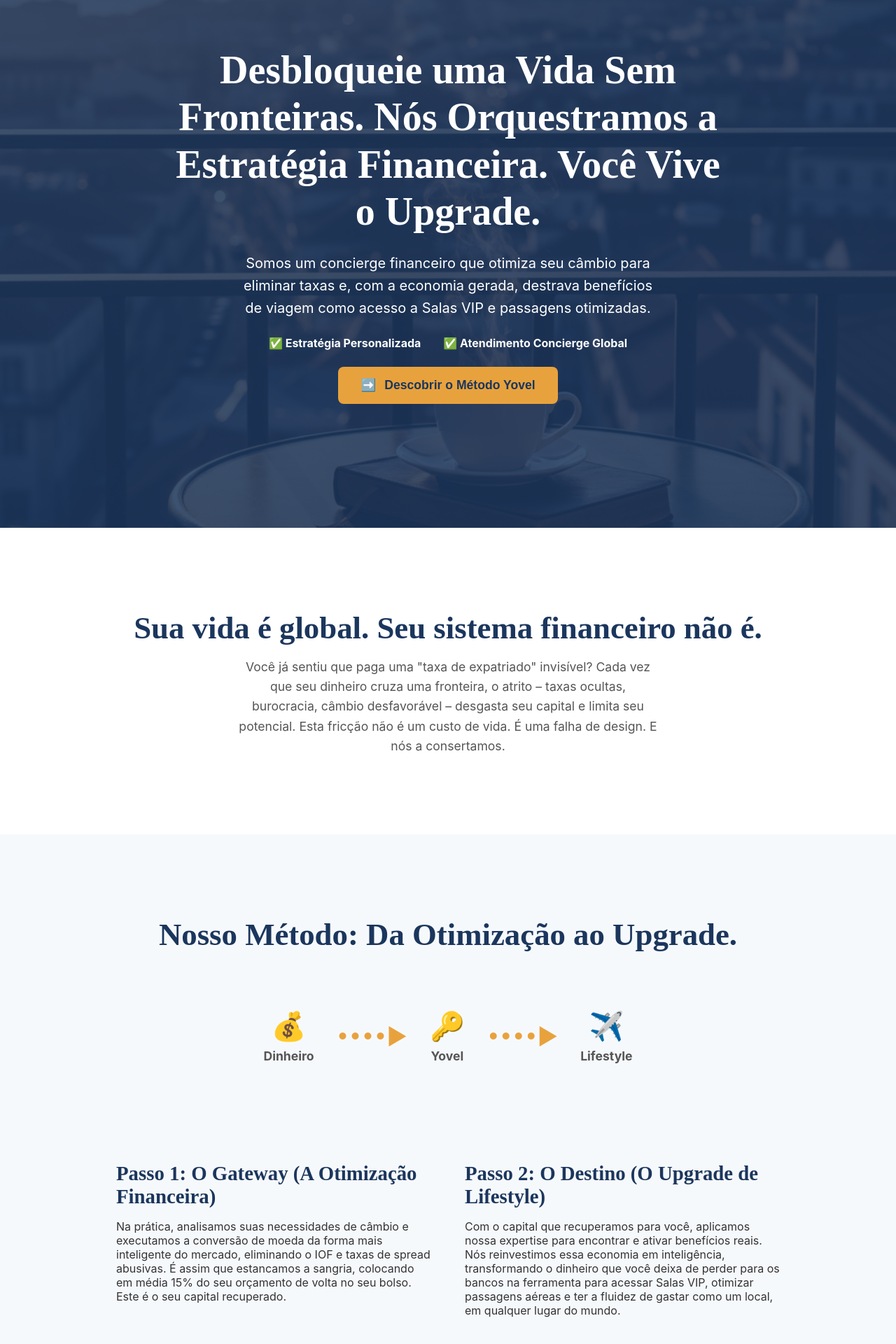
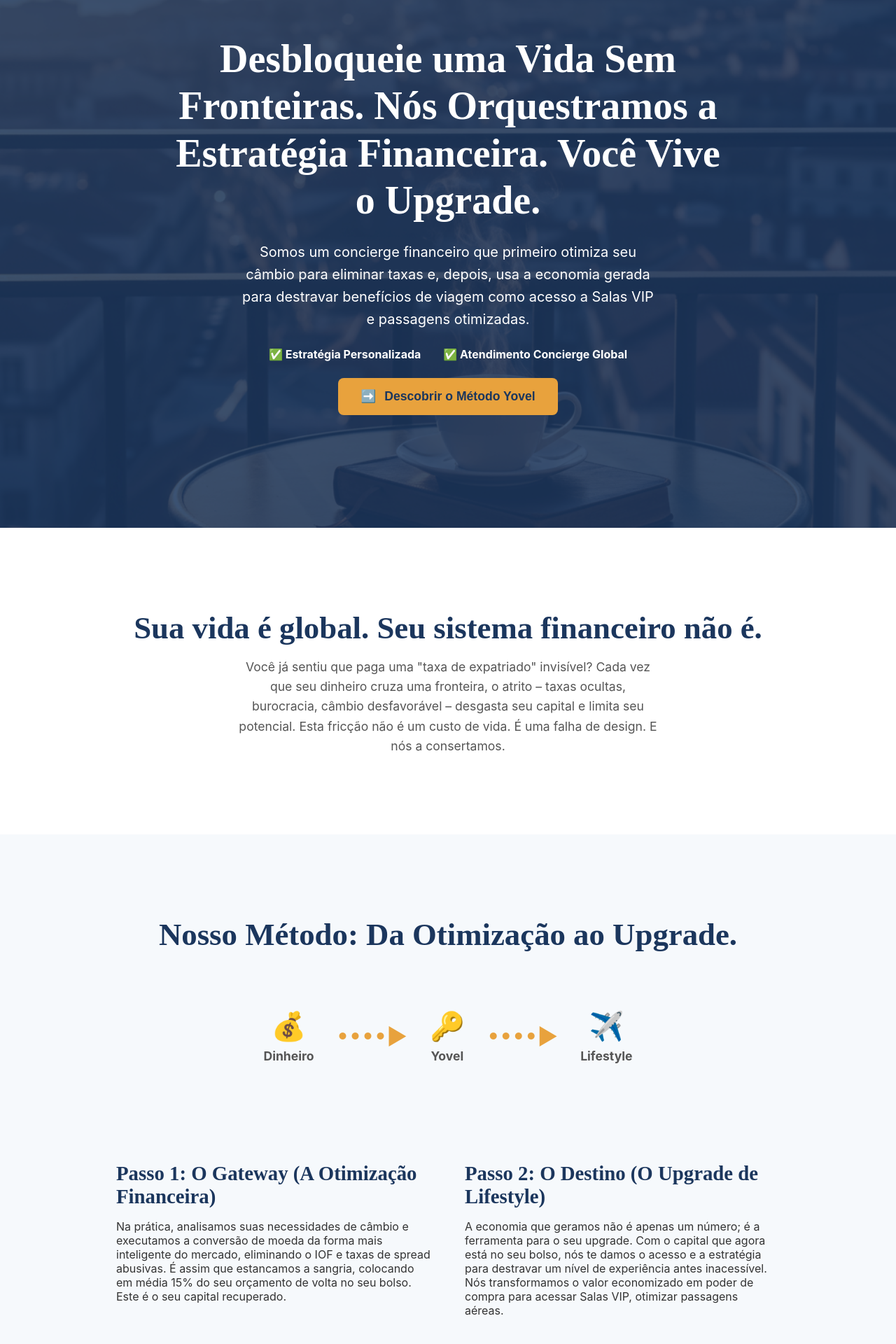
Before and after one commit to matheusmelo-cabelo/yovel-site, a React (Vite) app: page / in a window 1280 px wide. Shown: the part 110-2030 px from the top of the page at 70% size. Built offline with nearby package versions, Linux system fonts and the light colour scheme.

Commit message:
Refactor: Final clarity adjustments to App.jsx content

```diff
--- a/src/App.jsx
+++ b/src/App.jsx
@@ -6,7 +6,7 @@
 const translations = {
   pt: {
     hero_headline: 'Desbloqueie uma Vida Sem Fronteiras. Nós Orquestramos a Estratégia Financeira. Você Vive o Upgrade.',
-    hero_subheadline: 'Somos um concierge financeiro que otimiza seu câmbio para eliminar taxas e, com a economia gerada, destrava benefícios de viagem como acesso a Salas VIP e passagens otimizadas.',
+    hero_subheadline: 'Somos um concierge financeiro que primeiro otimiza seu câmbio para eliminar taxas e, depois, usa a economia gerada para destravar benefícios de viagem como acesso a Salas VIP e passagens otimizadas.',
     hero_cta: 'Descobrir o Método Yovel',
     trust_text_1: 'Estratégia Personalizada',
     trust_text_2: 'Atendimento Concierge Global',
@@ -16,7 +16,7 @@
     method_step1_title: 'Passo 1: O Gateway (A Otimização Financeira)',
     method_step1_desc: 'Na prática, analisamos suas necessidades de câmbio e executamos a conversão de moeda da forma mais inteligente do mercado, eliminando o IOF e taxas de spread abusivas. É assim que estancamos a sangria, colocando em média 15% do seu orçamento de volta no seu bolso. Este é o seu capital recuperado.',
     method_step2_title: 'Passo 2: O Destino (O Upgrade de Lifestyle)',
-    method_step2_desc: 'Com o capital que recuperamos para você, aplicamos nossa expertise para encontrar e ativar benefícios reais. Nós reinvestimos essa economia em inteligência, transformando o dinheiro que você deixa de perder para os bancos na ferramenta para acessar Salas VIP, otimizar passagens aéreas e ter a fluidez de gastar como um local, em qualquer lugar do mundo.',
+    method_step2_desc: 'A economia que geramos não é apenas um número; é a ferramenta para o seu upgrade. Com o capital que agora está no seu bolso, nós te damos o acesso e a estratégia para destravar um nível de experiência antes inacessível. Nós transformamos o valor economizado em poder de compra para acessar Salas VIP, otimizar passagens aéreas.',
     partnership_section_title: 'Transformando Economia em Experiência.',
     partnership_body: 'Acreditamos que cada real economizado na sua transferência deve trabalhar para você. Por isso, a Yovel firma parcerias estratégicas para transformar o capital que recuperamos em experiências valiosas. Anunciamos nossa parceria com a Confins, que oferece aos clientes Yovel acesso a passagens aéreas com tarifas e condições especiais. Nós cuidamos da engenharia financeira; nossos parceiros cuidam do seu roteiro.',
     testimonial_section_title: 'A Confiança de Quem Vive Sem Fronteiras.',
```
